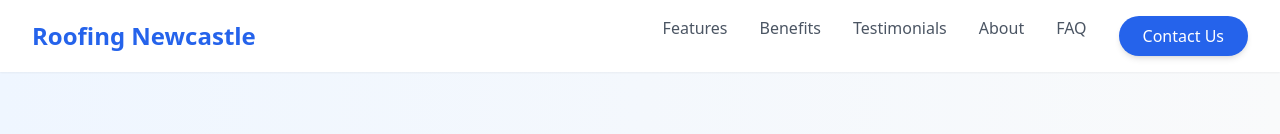
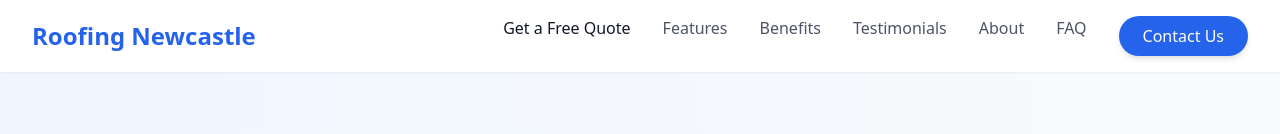
Before and after one commit to briansavic/roofing-newcastle-2025-01-22-hadat, a plain HTML site: page index.html in a window 1280 px wide. Shown: the top 134 px of the page. Drawn offline with nearby package versions, Linux system fonts and the light colour scheme.

Commit message:
Update index.html

```diff
--- a/index.html
+++ b/index.html
@@ -23,6 +23,7 @@
             <div class="flex justify-between items-center">
                 <a href="https://briansavic.github.io/roofing-newcastle-2025-01-22-hadat" class="text-2xl font-bold text-blue-600 hover:text-blue-700 transition duration-300">Roofing Newcastle</a>
                 <div class="hidden md:flex space-x-8">
+                    <a href="tel:+61249065678">Get a Free Quote</a>
                     <a href="#features" class="text-gray-600 hover:text-blue-600 transition duration-300">Features</a>
                     <a href="#benefits" class="text-gray-600 hover:text-blue-600 transition duration-300">Benefits</a>
                     <a href="#testimonials" class="text-gray-600 hover:text-blue-600 transition duration-300">Testimonials</a>
```
